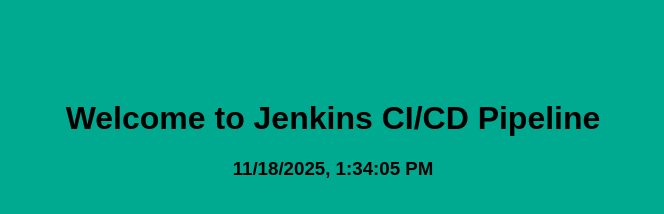
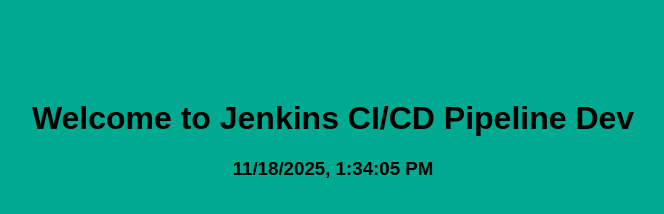
Before and after one commit to lawrence15may/k8s-internal-demo, a plain HTML site: page index.html in a window 1280 px wide. Shown: the whole page, without its empty margins (307-971 px from the left). Drawn offline with Linux system fonts and the light colour scheme.

Commit message:
Dev added

```diff
--- a/index.html
+++ b/index.html
@@ -4,7 +4,7 @@
     <title>Welcome Page</title>
   </head>
   <body style="text-align:center; font-family:sans-serif; margin-top:100px; background-color:#00AA90;">
-    <h1>Welcome to Jenkins CI/CD Pipeline</h1>
+    <h1>Welcome to Jenkins CI/CD Pipeline Dev</h1 >
     <h3><script>document.write(new Date().toLocaleString());</script></h3>
   </body>
 </html>
```
